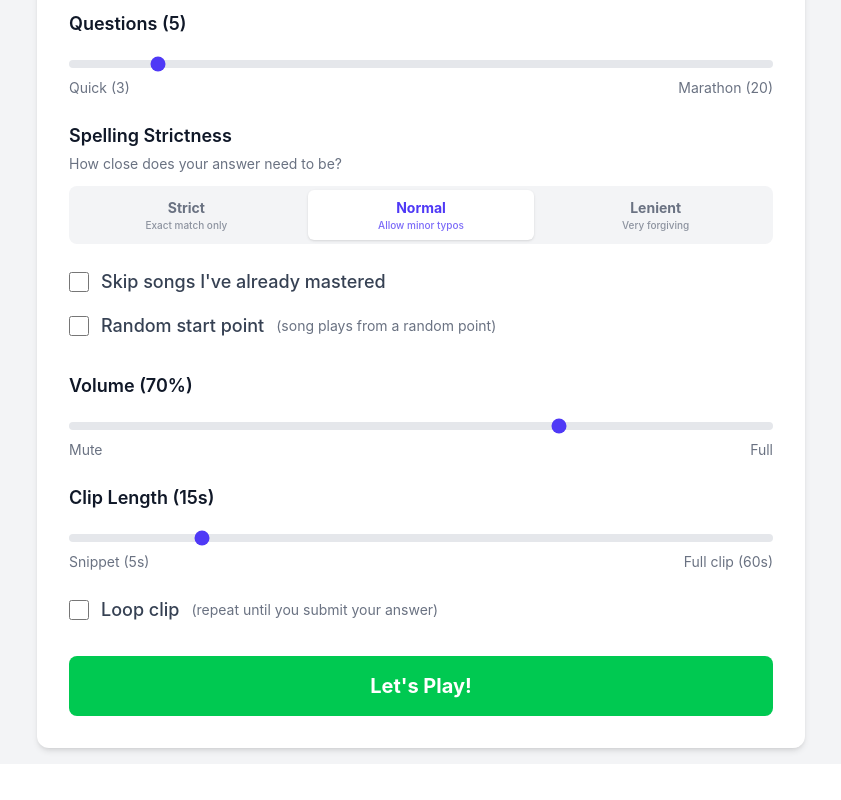
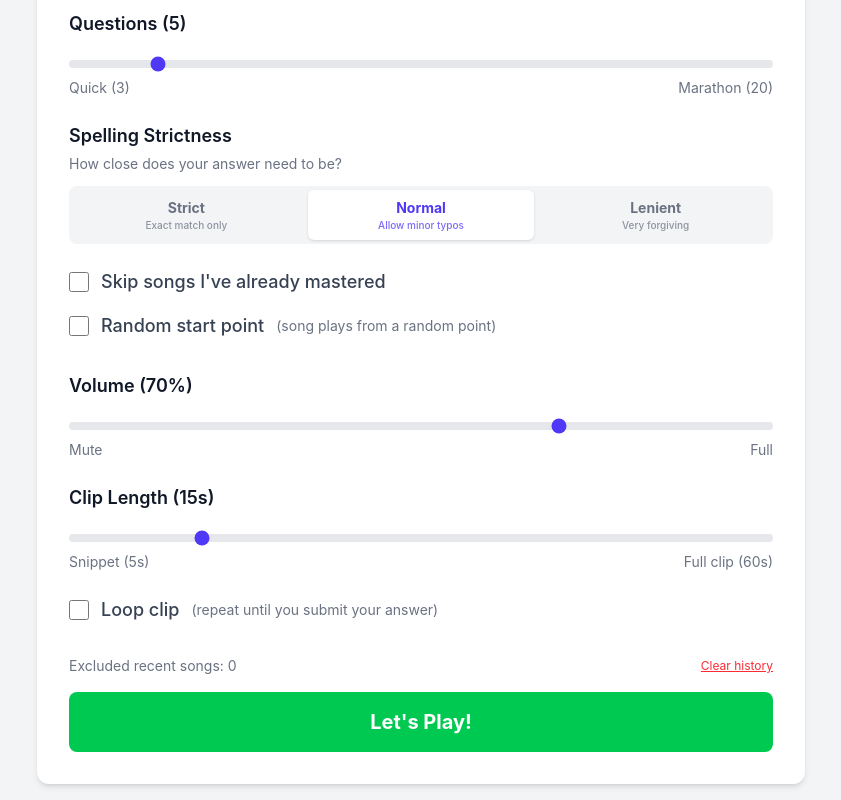
Before and after one commit to onewingmatt/Musictrivia, a React app in the folder frontend/: page /setup in a window 1280 px wide. Shown: the part 719-1519 px from the top of the page, without its empty margins (219-1060 px from the left). Before the commit the page ends 1483 px from the top, so only its background shows below. Built offline with nearby package versions, Linux system fonts and the light colour scheme; no server answers; sample sign-in values are in the browser's storage; the HTML template or start-up script is replaced by a standard one.

Commit message:
feat: exclude recently played songs to avoid repeats
- Backend: add exclude_song_ids param to quiz generate endpoint
- Frontend: track played song IDs in localStorage (last 200)
- QuizSetupScreen: show excluded count with clear-history button
- Prevents same songs appearing in consecutive rounds

```diff
--- a/frontend/src/pages/QuizRoundScreen.jsx
+++ b/frontend/src/pages/QuizRoundScreen.jsx
@@ -105,6 +105,12 @@ const QuizRoundScreen = () => {
             setFeedback(null);
             setHintVisible(false);
         } else {
+            // Save played song IDs to localStorage to avoid repeats
+            const playedIds = questions.map(q => q.id);
+            const existing = JSON.parse(localStorage.getItem('excludeSongIds') || '[]');
+            const merged = [...new Set([...existing, ...playedIds])];
+            // Keep last 200 to avoid unbounded growth
+            localStorage.setItem('excludeSongIds', JSON.stringify(merged.slice(-200)));
             sessionStorage.setItem('quizResults', JSON.stringify(results));
             navigate('/results');
         }
@@ -119,6 +125,12 @@ const QuizRoundScreen = () => {
             setHintVisible(false);
             return;
         }
+
+        // Save played song IDs to localStorage to avoid repeats
+        const playedIds = questions.map(q => q.id);
+        const existing = JSON.parse(localStorage.getItem('excludeSongIds') || '[]');
+        const merged = [...new Set([...existing, ...playedIds])];
+        localStorage.setItem('excludeSongIds', JSON.stringify(merged.slice(-200)));
 
         sessionStorage.setItem('quizResults', JSON.stringify(nextResults));
         navigate('/results');
--- a/frontend/src/pages/QuizSetupScreen.jsx
+++ b/frontend/src/pages/QuizSetupScreen.jsx
@@ -157,6 +157,7 @@ const QuizSetupScreen = () => {
                 source_weights: sourceWeights,
                 decades: activeDecades,
                 skip_mastered: skipMastered,
+                exclude_song_ids: JSON.parse(localStorage.getItem('excludeSongIds') || '[]'),
                 min_popularity: popularityRange[0],
                 max_popularity: popularityRange[1],
                 limit: questionCount
@@ -561,6 +562,22 @@ const QuizSetupScreen = () => {
                 </label>
             </div>
 
+            {/* Excluded songs tracker */}
+            <div className="mb-4 flex items-center justify-between text-sm text-gray-500 dark:text-gray-400">
+                <span>
+                    Excluded recent songs: {JSON.parse(localStorage.getItem('excludeSongIds') || '[]').length}
+                </span>
+                <button
+                    onClick={() => {
+                        localStorage.removeItem('excludeSongIds');
+                        window.location.reload();
+                    }}
+                    className="text-red-500 hover:text-red-700 underline text-xs"
+                >
+                    Clear history
+                </button>
+            </div>
+
             <button
                 onClick={handleStart}
                 disabled={loading}
```
Also changed, not shown: 1 other file (tests, documents, lock files or other folders).
